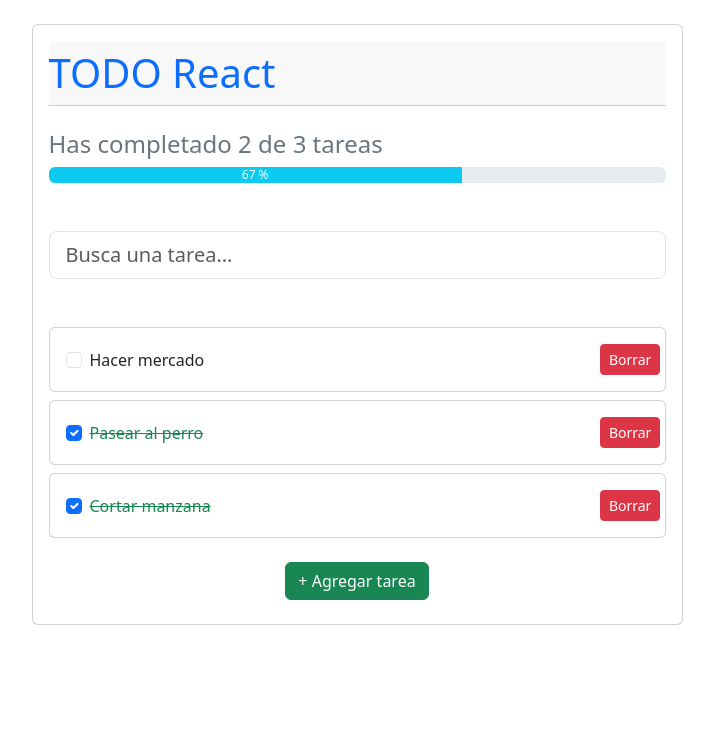
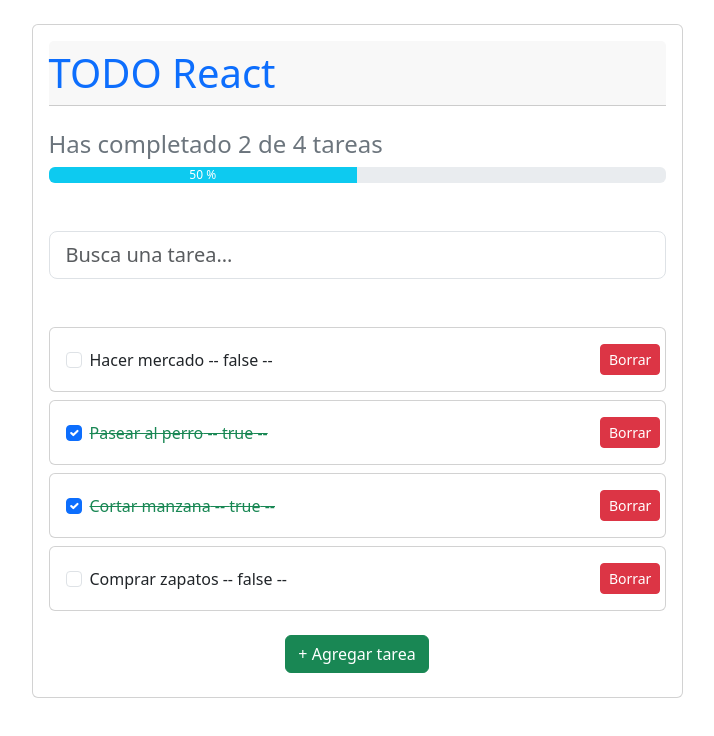
Before and after one commit to afperdomo2/todo-react, a React (Create React App) app: page / in a window 1280 px wide. Shown: the top 736 px of the page, without its empty margins (283-997 px from the left). Built offline with nearby package versions, Linux system fonts and the light colour scheme.

Commit message:
🧪Feat: Agrega soporte para completar y eliminar tareas

```diff
--- a/src/App.js
+++ b/src/App.js
@@ -10,6 +10,7 @@ const defaultTodos = [
   { text: "Hacer mercado", completed: false },
   { text: "Pasear al perro", completed: true },
   { text: "Cortar manzana", completed: true },
+  { text: "Comprar zapatos", completed: false },
 ];
 
 function App() {
@@ -29,6 +30,20 @@ function App() {
   } else {
     searchedTodos = todos;
   }
+
+  const completeToggleTodo = (text) => {
+    const todoIndex = todos.findIndex(todo => todo.text === text);
+    const newTodos = [...todos];
+    newTodos[todoIndex].completed = !todos[todoIndex].completed;
+    setTodos(newTodos);
+  };
+
+  const deleteTodo = (text) => {
+    const todoIndex = todos.findIndex(todo => todo.text === text);
+    const newTodos = [...todos];
+    newTodos.splice(todoIndex, 1);
+    setTodos(newTodos);
+  };
 
   return (
     <React.Fragment>
@@ -51,6 +66,8 @@ function App() {
                   key={index}
                   text={todo.text}
                   completed={todo.completed}
+                  onComplete={() => completeToggleTodo(todo.text)}
+                  onDelete={() => deleteTodo(todo.text)}
                 />
               ))}
             </TodoList>
--- a/src/components/TodoItem.js
+++ b/src/components/TodoItem.js
@@ -1,13 +1,6 @@
 import React from "react";
 
 function TodoItem(props) {
-    const onComplete = () => {
-        alert(`Completaste la tarea de: ${props.text}`);
-    };
-    const onDelete = () => {
-        alert(`Borraste la tarea: ${props.text}`);
-    };
-
     return (
         <div className="card mb-2">
             <div className="card-body d-flex pb-0">
@@ -16,19 +9,19 @@ function TodoItem(props) {
                         className="form-check-input"
                         type="checkbox"
                         defaultChecked={props.completed}
-                        onClick={onComplete}
+                        onClick={props.onComplete}
                     />
                     <label
                         className={`form-check-label ${props.completed && "text-success text-decoration-line-through"
                             }`}
                     >
-                        {props.text}
+                        {props.text} -- {props.completed ? 'true' : 'false'} -- {props.key}
                     </label>
                 </div>
                 <div className="col-md-1 mb-3">
                     <button
                         className="btn btn-sm btn-danger"
-                        onClick={onDelete}
+                        onClick={props.onDelete}
                     >
                         Borrar
                     </button>
```
